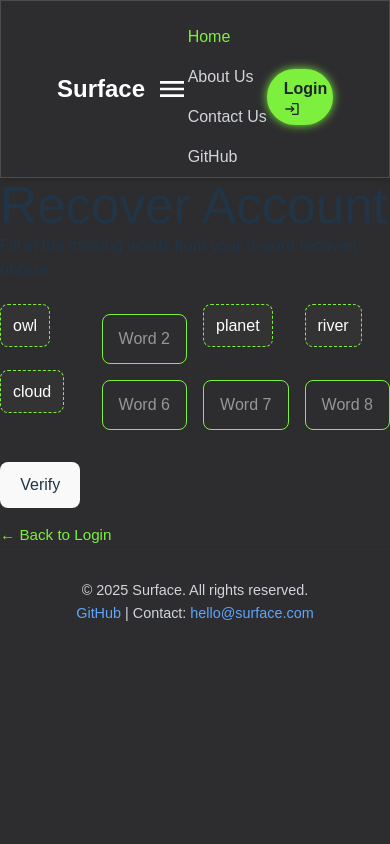
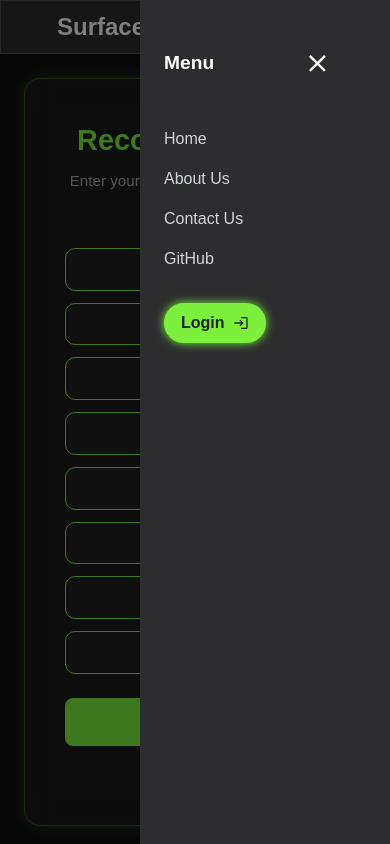
Before and after one commit to WasimEdu/detor, a React (Vite) app: page /recover-account in a window 390 px wide. Both pictures are taken after a click on the element 317 px from the left and 27 px from the top of the page. Built offline with nearby package versions, Linux system fonts and the light colour scheme.

Commit message:
Responsive fixed

```diff
--- a/src/components/Navbar.jsx
+++ b/src/components/Navbar.jsx
@@ -2,28 +2,63 @@ import React, { useState } from "react";
 import { Link } from "react-router-dom";
 import "../styles/Navbar.css";
 import { MdOutlineLogin } from "react-icons/md";
-import { IoMdMenu } from "react-icons/io";
-
+import { IoMdMenu, IoMdClose } from "react-icons/io";
 
 const Navbar = () => {
   const [menuOpen, setMenuOpen] = useState(false);
 
   return (
+    <>
       <nav className="navbar">
         <div className="navbar-logo">Surface</div>
 
         <div
           className="menu-icon"
-        onClick={() => setMenuOpen(!menuOpen)}
-        aria-label="Toggle navigation"
+          onClick={() => setMenuOpen(true)}
+          aria-label="Open menu"
         >
           <IoMdMenu />
         </div>
 
+        {/* Desktop links */}
+        <ul className="navbar-links-desktop">
+          <li>
+            <Link to="/" className="home">Home</Link>
+          </li>
+          <li>
+            <Link to="/about">About Us</Link>
+          </li>
+          <li>
+            <Link to="/contact">Contact Us</Link>
+          </li>
+          <li>
+            <a
+              href="https://github.com/yourusername/yourrepo"
+              target="_blank"
+              rel="noopener noreferrer"
+            >
+              GitHub
+            </a>
+          </li>
+        </ul>
 
-      <ul className={`navbar-links ${menuOpen ? "open" : ""}`}>
+        <Link to="/login" className="navbar-cta-desktop">
+          Login <MdOutlineLogin />
+        </Link>
+      </nav>
+
+      {/* Mobile Sidebar */}
+      <div className={`mobile-sidebar ${menuOpen ? "open" : ""}`}>
+        <div className="sidebar-header">
+          <span className="sidebar-title">Menu</span>
+          <button className="close-icon" onClick={() => setMenuOpen(false)}>
+            <IoMdClose />
+          </button>
+        </div>
+
+        <ul className="navbar-links">
           <li>
-          <Link to="/" className="home" onClick={() => setMenuOpen(false)}>Home</Link>
+            <Link to="/" onClick={() => setMenuOpen(false)}>Home</Link>
           </li>
           <li>
             <Link to="/about" onClick={() => setMenuOpen(false)}>About Us</Link>
@@ -36,20 +71,21 @@ const Navbar = () => {
               href="https://github.com/yourusername/yourrepo"
               target="_blank"
               rel="noopener noreferrer"
+              onClick={() => setMenuOpen(false)}
             >
               GitHub
             </a>
           </li>
         </ul>
 
-      <Link
-        to="/login"
-        className={`navbar-cta ${menuOpen ? "open" : ""}`}
-        onClick={() => setMenuOpen(false)}
-      >
+        <Link to="/login" className="navbar-cta" onClick={() => setMenuOpen(false)}>
           Login <MdOutlineLogin />
         </Link>
-    </nav>
+      </div>
+
+      {/* Overlay */}
+      {menuOpen && <div className="backdrop" onClick={() => setMenuOpen(false)} />}
+    </>
   );
 };
 
--- a/src/components/auth/RecoverForm.jsx
+++ b/src/components/auth/RecoverForm.jsx
@@ -3,70 +3,47 @@ import "../../styles/Auth/RecoverForm.css";
 import { Link } from "react-router-dom";
 
 const RecoveryForm = () => {
-  // Simulated saved recovery phrase
-  const fullPhrase = ["owl", "green", "planet", "river", "cloud", "jump", "signal", "trust"];
-
-  // Create hidden word indexes
-  const [hiddenIndexes, setHiddenIndexes] = useState([]);
-  const [userInputs, setUserInputs] = useState({});
-
-  useEffect(() => {
-    const shuffled = [...Array(8).keys()].sort(() => 0.5 - Math.random());
-    setHiddenIndexes(shuffled.slice(0, 4));
-  }, []);
+  const [phrase, setPhrase] = useState(Array(8).fill(""));
 
   const handleChange = (index, value) => {
-    setUserInputs((prev) => ({ ...prev, [index]: value }));
+    const updated = [...phrase];
+    updated[index] = value.trim().toLowerCase();
+    setPhrase(updated);
   };
 
   const handleSubmit = (e) => {
     e.preventDefault();
-
-    // Build final guess from user inputs + visible words
-    const guessPhrase = fullPhrase.map((word, i) =>
-      hiddenIndexes.includes(i) ? userInputs[i]?.trim().toLowerCase() : word
-    );
-
-    const isMatch = guessPhrase.join(" ") === fullPhrase.join(" ");
-
-    if (isMatch) {
-      alert("✅ Identity Verified! Proceed to reset password.");
-      // navigate to password reset or show form
-    } else {
-      alert("❌ Recovery phrase mismatch. Please try again.");
-    }
+    const joined = phrase.join(" ");
+    console.log("Submitted Recovery Phrase:", joined);
+    // Send `joined` to backend for verification
+    alert("Recovery phrase submitted. (Demo)");
   };
 
   return (
-    <div className="recovery-container">
-      <div className="recovery-box">
+    <div className="recovery-wrapper">
+      <div className="recovery-glass">
         <form onSubmit={handleSubmit}>
-          <h1>Recover Account</h1>
-          <p>Fill in the missing words from your 8-word recovery phrase.</p>
+          <h2 className="recovery-title">Recover Account</h2>
+          <p className="recovery-subtext">Enter your 8-word recovery phrase to continue</p>
 
           <div className="recovery-grid">
-            {fullPhrase.map((word, index) => (
-              <div className="recovery-word" key={index}>
-                {hiddenIndexes.includes(index) ? (
+            {phrase.map((word, index) => (
               <input
+                key={index}
                 type="text"
                 placeholder={`Word ${index + 1}`}
-                    value={userInputs[index] || ""}
+                value={word}
                 onChange={(e) => handleChange(index, e.target.value)}
                 required
               />
-                ) : (
-                  <span className="visible-word">{word}</span>
-                )}
-              </div>
             ))}
           </div>
 
-          <button type="submit" className="btn">Verify</button>
+          <button type="submit" className="btn-recovery">Verify</button>
 
-          <div className="back-link">
+          <p className="recovery-footer">
             <Link to="/login">← Back to Login</Link>
-          </div>
+          </p>
         </form>
       </div>
     </div>
--- a/src/styles/ContactUs.css
+++ b/src/styles/ContactUs.css
@@ -111,3 +111,37 @@
     transform: translateY(0);
   }
 }
+
+@media (max-width: 768px) {
+  .contact-container {
+    width: 90%;
+    padding: 2rem 1rem;
+  }
+
+  .contact-container h2 {
+    font-size: 2rem;
+  }
+
+  .contact-subtext {
+    font-size: 1rem;
+  }
+
+  .contact-form {
+    gap: 1rem;
+    padding: 1rem 0;
+  }
+
+  .contact-form input,
+  .contact-form textarea {
+    font-size: 0.95rem;
+  }
+
+  .contact-form button {
+    font-size: 1rem;
+    padding: 10px 20px;
+  }
+
+  .contact-alt {
+    font-size: 0.85rem;
+  }
+}
--- a/src/styles/Hero.css
+++ b/src/styles/Hero.css
@@ -21,7 +21,6 @@ body {
   background-color: #2d2d2f;
   /* background-image: repeating-radial-gradient( circle at 0 0, transparent 0, #2d2d2f 10px ), repeating-linear-gradient( #2d2d2f, #2d2d2f 1px, #3a3a3c 1px, #3a3a3c 2px ); */
   background-size: auto;
-
 
 }
 
@@ -48,9 +47,10 @@ body {
 .hero-buttons {
   display: flex;
   align-items: center;
-  margin-top: 1rem;
-  margin-left: 36rem;
-
+  justify-content: center;
+  flex-wrap: wrap;
+  gap: 1rem;
+  margin: 1rem auto;
 }
 
 .start-btn {
@@ -93,80 +93,43 @@ body {
 }
 
 
-@media (max-width: 479px) {
+@media (max-width: 320px) and (max-width: 395px) {
 
   .hero-title {
-  font-size: 50px;
-  font-weight: bold;
-  margin: 0.8rem;
-  animation: fadeIn 1s ease;
-  font-size: clamp(1.5rem, 5vw, 3.5rem);
+    font-size: clamp(1.3rem, 5vw, 3.5rem);
+    margin: 0.8rem;
+    animation: fadeIn 1s ease;
   }
 
   .hero-subtext {
     margin: 0 1.2rem;
+    font-size: 14px;
+  }
+
+  .hero-buttons {
+    flex-direction: row;
+    flex-wrap: wrap;
+    justify-content: center;
+    gap: 1rem;
+  }
+
+  .start-btn {
+    display: inline-block;
+    padding: 10px 15px;
+    white-space: nowrap;
+    max-width: 100%;
+    text-align: center;
     font-size: 16px;
   }
 
-  .hero-buttons {
-    flex-direction: column;
-    gap: 1rem;
+  .icon-btn {
+    padding: 8px;
+    font-size: 18px;
+    align-self: center;
   }
-
 
   .hero-container {
     min-height: 60vh;
-
   }
 
 }
-
-@media (max-width: 480px) {
-
-  .hero-title {
-  font-size: 50px;
-  font-weight: bold;
-  margin: 0.8rem;
-  animation: fadeIn 1s ease;
-  font-size: clamp(1.5rem, 5vw, 3.5rem);
-  }
-
-  .hero-subtext {
-    margin: 0 1.2rem;
-    font-size: 16px;
-  }
-
-  .hero-buttons {
-    flex-direction: column;
-    gap: 1rem;
-  }
-
-}
-
-@media (max-width: 379px) {
-
-  .hero-title {
-  font-size: 50px;
-  font-weight: bold;
-  margin: 0.8rem;
-  animation: fadeIn 1s ease;
-  font-size: clamp(1.5rem, 5vw, 3.5rem);
-  }
-
-  .hero-subtext {
-    margin: 0 1.2rem;
-    font-size: 16px;
-  }
-
-  .hero-buttons {
-    flex-direction: column;
-    gap: 1rem;
-  }
-
-
-  .hero-container {
-    min-height: 60vh;
-
-  }
-
-}
--- a/src/styles/Navbar.css
+++ b/src/styles/Navbar.css
@@ -1,3 +1,4 @@
+/* Base navbar styles (unchanged) */
 .navbar {
   background-color: #2d2d2f;
   color: white;
@@ -13,11 +14,9 @@
   border: 1px solid rgba(255, 255, 255, 0.15);
 }
 
-
 .navbar-logo {
   font-size: 1.5rem;
   font-weight: bold;
-
 }
 .navbar-logo:hover {
   color: #7cf03d;
@@ -27,104 +26,170 @@
   color: #7cf03d;
 }
 
-.navbar-links {
+/* Desktop nav links */
+.navbar-links-desktop {
   list-style: none;
   display: flex;
   gap: 1.5rem;
 }
 
-.navbar-links li a {
+.navbar-links-desktop li a {
   color: #d1d5db;
   text-decoration: none;
   font-weight: 500;
   transition: color 0.3s ease;
-
 }
 
 .home {
   color: #7cf03d !important;
-  transition: color 0.5s ease;
 }
 
-.navbar-links li a:hover {
+.navbar-links-desktop li a:hover {
   color: #7cf03d;
 }
 
-.navbar-cta {
+/* Desktop CTA button */
+.navbar-cta-desktop {
   display: inline-flex;
   align-items: center;
   gap: 0.5rem;
   padding: 6px 15px;
   background-color: #7cf03d;
-  border: 2px solid #7cf03d !important;
+  border: 2px solid #7cf03d;
   border-radius: 40px;
   box-shadow: 0 0 10px #7cf03d;
   font-size: 16px;
   color: #1f242d;
   font-weight: 600;
-  transition: .5s;
+  transition: 0.5s;
+  text-decoration: none;
 }
 
-
-.navbar-cta:hover {
+.navbar-cta-desktop:hover {
   background: transparent;
   color: #7cf03d;
   box-shadow: none;
 }
 
+/* Hamburger menu icon */
 .menu-icon {
   font-size: 2rem;
   display: none;
-
+  cursor: pointer;
 }
 
+.mobile-sidebar {
+  display: none;
+}
 
-/* Mobile Styles */
+/* === MOBILE STYLES === */
 @media (max-width: 768px) {
   .menu-icon {
     display: block;
     margin-left: auto;
   }
 
-  .navbar-links,
-  .navbar-cta {
+  .navbar-links-desktop,
+  .navbar-cta-desktop {
     display: none;
-
   }
 
-  .navbar-links.open {
+  .mobile-sidebar {
+    position: fixed;
+    top: 0;
+    right: 0;
+    height: 100%;
+    width: 250px;
+    background: #2d2d2f;
+    transform: translateX(100%);
+    transition: transform 0.3s ease-in-out;
+    z-index: 1200;
+    padding: 2rem 1.5rem;
+    display: flex;
+    flex-direction: column;
+    gap: 2rem;
+  }
+
+  .mobile-sidebar.open {
+    transform: translateX(0);
+  }
+
+
+  .sidebar-header {
+    display: flex;
+    justify-content: space-between;
+    align-items: center;
+    /* margin-bottom: 1rem; */
+  }
+
+  .sidebar-title {
+    font-size: 1.2rem;
+    font-weight: bold;
+    color: #ffffff;
+  }
+
+  .close-icon {
+    background: none;
+    border: none;
+    font-size: 1.8rem;
+    color: #ffffff;
+    cursor: pointer;
+  }
+
+  .close-icon:hover {
+    color: #7cf03d;
+  }
+
+  .navbar-links {
+    list-style: none;
     display: flex;
     flex-direction: column;
     gap: 1rem;
-    margin-top: 1rem;
   }
 
-  .navbar-cta.open {
-    display: block;
-    margin-top: 1rem;
+  .navbar-links li a {
+    color: #d1d5db;
+    text-decoration: none;
+    font-weight: 500;
+    transition: color 0.3s ease;
+  }
+
+
+
+  .navbar-links li a:hover {
+    color: #7cf03d;
+  }
+
+  .navbar-cta {
+    display: inline-flex;
+    align-items: center;
+    gap: 0.5rem;
+    padding: 6px 15px;
+    background-color: #7cf03d;
+    border: 2px solid #7cf03d;
+    border-radius: 40px;
+    box-shadow: 0 0 10px #7cf03d;
+    font-size: 16px;
+    color: #1f242d;
+    font-weight: 600;
+    transition: 0.5s;
+    text-decoration: none;
+    width: fit-content;
+  }
+
+  .navbar-cta:hover {
+    background: transparent;
+    color: #7cf03d;
+    box-shadow: none;
+  }
+
+  .backdrop {
+    position: fixed;
+    top: 0;
+    left: 0;
+    height: 100vh;
+    width: 100vw;
+    background: rgba(0, 0, 0, 0.5);
+    z-index: 1100;
   }
 }
-
-@media (max-width: 479px) {
-  .navbar-cta {
-    display: none;
-    width: 24%;
-    text-align: left;
-  }
-}
-
-@media (max-width: 480px) {
-  .navbar-cta {
-    display: none;
-    width: 24%;
-    text-align: left;
-  }
-}
-
-@media (max-width: 379px) {
-  .navbar-cta {
-    display: none;
-    width: 31%;
-    text-align: left;
-  }
-}
--- a/src/styles/auth/LoginForm.css
+++ b/src/styles/auth/LoginForm.css
@@ -175,8 +175,24 @@
 /* Responsive */
 @media (max-width: 768px) {
   .login-container {
+    background: rgba(45, 45, 47, 0.65);
+    border: 1px solid rgba(255, 255, 255, 0.1);
+    backdrop-filter: blur(15px);
+    width: 100%;
+    max-width: 420px;
+    padding: 2rem;
+    border-radius: 20px;
+    box-shadow: 0 0 20px rgba(124, 240, 61, 0.2);
+    animation: fadeIn 0.5s ease-in-out;
     flex-direction: column;
     width: 100%;
+  }
+  .login-right h2 {
+  color: #7cf03d;
+  margin-bottom: 1.5rem;
+  font-size: 1.8rem;
+  font-weight: 600;
+  margin-left: 6rem;
   }
 
   .login-left {
@@ -191,3 +207,38 @@
     display: none;
   }
 }
+
+@media (min-width: 320px) and (max-width: 420px) {
+  .login-container {
+    background: rgba(45, 45, 47, 0.65);
+    border: 1px solid rgba(255, 255, 255, 0.1);
+    backdrop-filter: blur(15px);
+    width: 100%;
+    max-width: 420px;
+    padding: 2rem;
+    border-radius: 20px;
+    box-shadow: 0 0 20px rgba(124, 240, 61, 0.2);
+    animation: fadeIn 0.5s ease-in-out;
+    flex-direction: column;
+    width: 100%;
+  }
+  .login-right h2 {
+  color: #7cf03d;
+  margin-bottom: 1.5rem;
+  font-size: 1.8rem;
+  font-weight: 600;
+  margin-left: 2rem;
+  }
+
+  .login-left {
+    display: none;
+  }
+
+  .login-right {
+    width: 100%;
+  }
+
+  .hide-on-mobile {
+    display: none;
+  }
+}
--- a/src/styles/auth/RecoverForm.css
+++ b/src/styles/auth/RecoverForm.css
@@ -1,28 +1,120 @@
+.recovery-wrapper {
+  min-height: 81vh;
+  display: flex;
+  justify-content: center;
+  align-items: center;
+  background: #0e0e0e;
+  padding: 1.5rem;
+}
+
+.recovery-glass {
+  background: rgba(255, 255, 255, 0.05);
+  backdrop-filter: blur(14px);
+  border: 1px solid #7cf03d44;
+  border-radius: 16px;
+  padding: 2.5rem;
+  width: 100%;
+  max-width: 850px;
+  box-shadow: 0 0 15px #7cf03d33;
+  color: #e5e5e5;
+}
+
+.recovery-title {
+  font-size: 1.8rem;
+  font-weight: 700;
+  color: #7cf03d;
+  text-align: center;
+  margin-bottom: 0.5rem;
+}
+
+.recovery-subtext {
+  text-align: center;
+  font-size: 0.95rem;
+  color: #aaa;
+  margin-bottom: 2rem;
+}
+
 .recovery-grid {
   display: grid;
   grid-template-columns: repeat(4, 1fr);
-  gap: 1rem;
-  margin: 2rem 0;
+  gap: 0.75rem;
+  margin-bottom: 1.5rem;
 }
 
-.recovery-word input,
-.visible-word {
+.recovery-grid input {
+  background: rgba(255, 255, 255, 0.03);
+  border: 1px solid #7cf03d;
+  border-radius: 10px;
+  padding: 0.6rem;
+  color: white;
+  font-size: 0.9rem;
+  text-align: center;
+  transition: border 0.2s ease;
+}
+
+.recovery-grid input:focus {
+  outline: none;
+  border: 2px solid #b0ff71;
+  background: rgba(255, 255, 255, 0.06);
+}
+
+.btn-recovery {
   width: 100%;
   padding: 0.75rem;
-  border: 1px solid #7cf03d;
-  background: transparent;
-  color: white;
-  text-align: center;
+  background-color: #7cf03d;
+  color: #000;
+  font-weight: 600;
+  font-size: 1rem;
+  border: none;
   border-radius: 8px;
-  font-size: 1rem;
+  cursor: pointer;
+  transition: 0.2s ease;
 }
 
-.visible-word {
-  background-color: #333;
-  border: 1px dashed #7cf03d;
+.btn-recovery:hover {
+  background: transparent;
+  color: #7cf03d;
+  border: 1px solid #7cf03d;
+  transition: 0.5s ease;
 }
 
-.recovery-word input:focus {
-  outline: none;
-  border: 2px solid #a6f56f;
+.recovery-footer {
+  text-align: center;
+  font-size: 0.95rem;
+  margin-top: 1rem;
 }
+
+.recovery-footer a {
+  color: #a3f976;
+  text-decoration: none;
+}
+
+.recovery-footer a:hover {
+  text-decoration: none;
+  color: #94a3b8;
+}
+
+/* Responsive */
+@media  (max-width: 768px) {
+  .recovery-grid {
+    grid-template-columns: repeat(2, 1fr);
+  }
+}
+
+@media (max-width: 481px) (max-width: 640px) {
+  .recovery-grid {
+    grid-template-columns: repeat(2, 1fr);
+  }
+}
+
+@media (min-width: 320px) and (max-width: 480px) {
+  .recovery-grid {
+    grid-template-columns: repeat(1, 1fr);
+  }
+}
+
+@media (min-width: 769px) and (max-width: 880px) {
+  .recovery-grid {
+    grid-template-columns: repeat(2, 1fr);
+  }
+}
```
Lines whose indentation alone changed are shown as unchanged.
